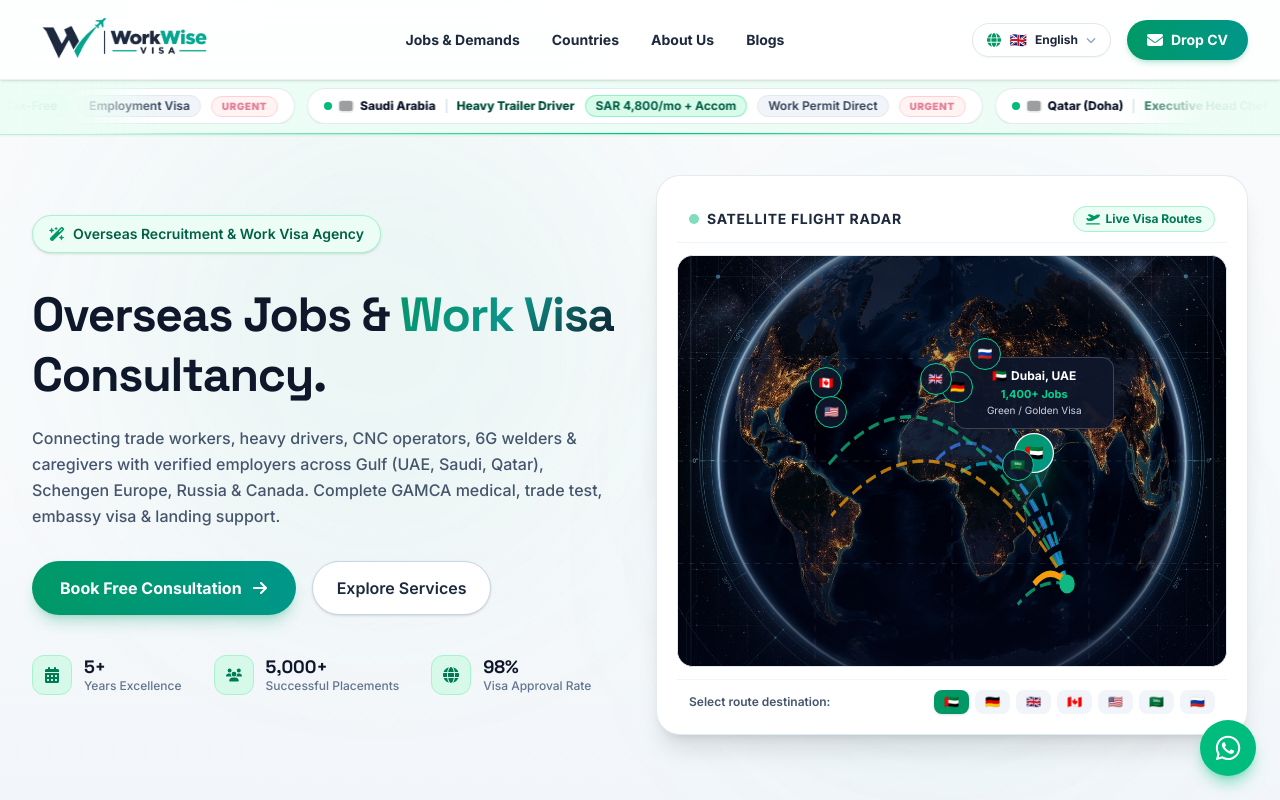
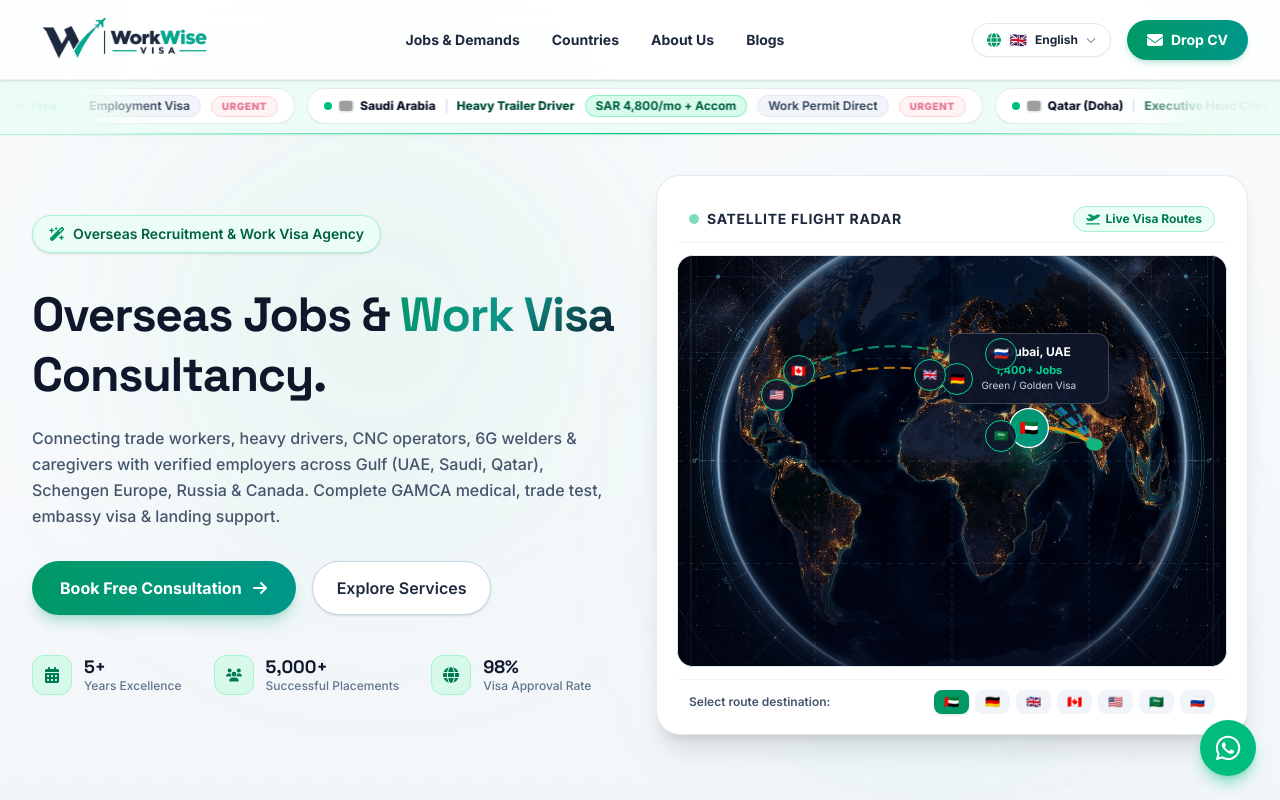
Before and after one commit to wasimfaiz/workvisevisa, a Next.js app: page / in a window 1280 px wide. Shown: the top 800 px of the page. Built offline with nearby package versions, Linux system fonts and the light colour scheme; grey boxes are pictures that could not be loaded.

Commit message:
radar fixed

```diff
--- a/components/Hero.tsx
+++ b/components/Hero.tsx
@@ -167,24 +167,24 @@ function PhotorealisticWorldMap() {
 
   /* Destination pin coordinates calibrated onto photorealistic map overlay */
   const destinationPins = [
-    { id: "UAE", name: "Dubai, UAE", flag: "🇦🇪", x: "65%", y: "48%", jobs: "1,400+ Jobs", visa: "Green / Golden Visa" },
-    { id: "GER", name: "Berlin, Germany", flag: "🇩🇪", x: "51%", y: "32%", jobs: "980+ Jobs", visa: "EU Blue Card / Opportunity Card" },
-    { id: "UK", name: "London, UK", flag: "🇬🇧", x: "47%", y: "30%", jobs: "1,150+ Jobs", visa: "Skilled Worker Visa" },
-    { id: "CAN", name: "Toronto, Canada", flag: "🇨🇦", x: "27%", y: "31%", jobs: "850+ Jobs", visa: "Express Entry / PNP" },
-    { id: "USA", name: "New York, USA", flag: "🇺🇸", x: "28%", y: "38%", jobs: "1,200+ Jobs", visa: "H-1B / O-1 / L-1" },
-    { id: "KSA", name: "Riyadh, Saudi", flag: "🇸🇦", x: "62%", y: "51%", jobs: "760+ Jobs", visa: "Work Visa" },
-    { id: "RUS", name: "Moscow, Russia", flag: "🇷🇺", x: "56%", y: "24%", jobs: "650+ Jobs", visa: "HQS Work Permit" },
+    { id: "UAE", name: "Dubai, UAE", flag: "🇦🇪", x: "64%", y: "42%", jobs: "1,400+ Jobs", visa: "Green / Golden Visa" },
+    { id: "GER", name: "Berlin, Germany", flag: "🇩🇪", x: "51%", y: "30%", jobs: "980+ Jobs", visa: "EU Blue Card / Opportunity Card" },
+    { id: "UK", name: "London, UK", flag: "🇬🇧", x: "46%", y: "29%", jobs: "1,150+ Jobs", visa: "Skilled Worker Visa" },
+    { id: "CAN", name: "Toronto, Canada", flag: "🇨🇦", x: "22%", y: "28%", jobs: "850+ Jobs", visa: "Express Entry / PNP" },
+    { id: "USA", name: "New York, USA", flag: "🇺🇸", x: "18%", y: "34%", jobs: "1,200+ Jobs", visa: "H-1B / O-1 / L-1" },
+    { id: "KSA", name: "Riyadh, Saudi", flag: "🇸🇦", x: "59%", y: "44%", jobs: "760+ Jobs", visa: "Work Visa" },
+    { id: "RUS", name: "Moscow, Russia", flag: "🇷🇺", x: "59%", y: "24%", jobs: "650+ Jobs", visa: "HQS Work Permit" },
   ];
 
-  /* Arc paths starting from India origin (71%, 48%) */
+  /* Arc paths starting from India origin (76%, 46%) */
   const flightPaths = [
-    { id: "UAE", d: "M 71 48 Q 68 45, 65 48", color: "#10b981" },
-    { id: "GER", d: "M 71 48 Q 62 25, 51 32", color: "#06b6d4" },
-    { id: "UK", d: "M 71 48 Q 58 20, 47 30", color: "#3b82f6" },
-    { id: "CAN", d: "M 71 48 Q 48 10, 27 31", color: "#10b981" },
-    { id: "USA", d: "M 71 48 Q 49 18, 28 38", color: "#f59e0b" },
-    { id: "KSA", d: "M 71 48 Q 66 47, 62 51", color: "#10b981" },
-    { id: "RUS", d: "M 71 48 Q 63 20, 56 24", color: "#06b6d4" },
+    { id: "UAE", d: "M 76 46 Q 70 41, 64 42", color: "#10b981" },
+    { id: "GER", d: "M 76 46 Q 63 24, 51 30", color: "#06b6d4" },
+    { id: "UK", d: "M 76 46 Q 60 22, 46 29", color: "#3b82f6" },
+    { id: "CAN", d: "M 76 46 Q 48 10, 22 28", color: "#10b981" },
+    { id: "USA", d: "M 76 46 Q 46 16, 18 34", color: "#f59e0b" },
+    { id: "KSA", d: "M 76 46 Q 67 40, 59 44", color: "#10b981" },
+    { id: "RUS", d: "M 76 46 Q 67 22, 59 24", color: "#06b6d4" },
   ];
 
   return (
@@ -226,18 +226,18 @@ function PhotorealisticWorldMap() {
 
           {/* SVG Flight Path Lines Overlay */}
           <svg
-            viewBox="0 0 100 60"
+            viewBox="0 0 100 100"
             className="absolute inset-0 w-full h-full pointer-events-none"
             preserveAspectRatio="none"
           >
             {/* Latitude / Longitude Grid Lines */}
-            <g stroke="rgba(255, 255, 255, 0.1)" strokeWidth="0.15" strokeDasharray="1 1">
-              <line x1="0" y1="15" x2="100" y2="15" />
-              <line x1="0" y1="30" x2="100" y2="30" />
-              <line x1="0" y1="45" x2="100" y2="45" />
-              <line x1="25" y1="0" x2="25" y2="60" />
-              <line x1="50" y1="0" x2="50" y2="60" />
-              <line x1="75" y1="0" x2="75" y2="60" />
+            <g stroke="rgba(255, 255, 255, 0.1)" strokeWidth="0.2" strokeDasharray="1 1">
+              <line x1="0" y1="25" x2="100" y2="25" />
+              <line x1="0" y1="50" x2="100" y2="50" />
+              <line x1="0" y1="75" x2="100" y2="75" />
+              <line x1="25" y1="0" x2="25" y2="100" />
+              <line x1="50" y1="0" x2="50" y2="100" />
+              <line x1="75" y1="0" x2="75" y2="100" />
             </g>
 
             {/* Flight Path Arc Lines */}
@@ -257,9 +257,9 @@ function PhotorealisticWorldMap() {
               );
             })}
 
-            {/* Origin Placement Hub (India: 71, 48) */}
-            <circle cx="71" cy="48" r="1.4" fill="#10b981" />
-            <circle cx="71" cy="48" r="3" fill="none" stroke="#10b981" strokeWidth="0.4" className="animate-ping" />
+            {/* Origin Placement Hub (India: 76, 46) */}
+            <circle cx="76" cy="46" r="1.5" fill="#10b981" />
+            <circle cx="76" cy="46" r="3" fill="none" stroke="#10b981" strokeWidth="0.4" className="animate-ping" />
           </svg>
 
           {/* Destination Pins & Hotspots */}
```
